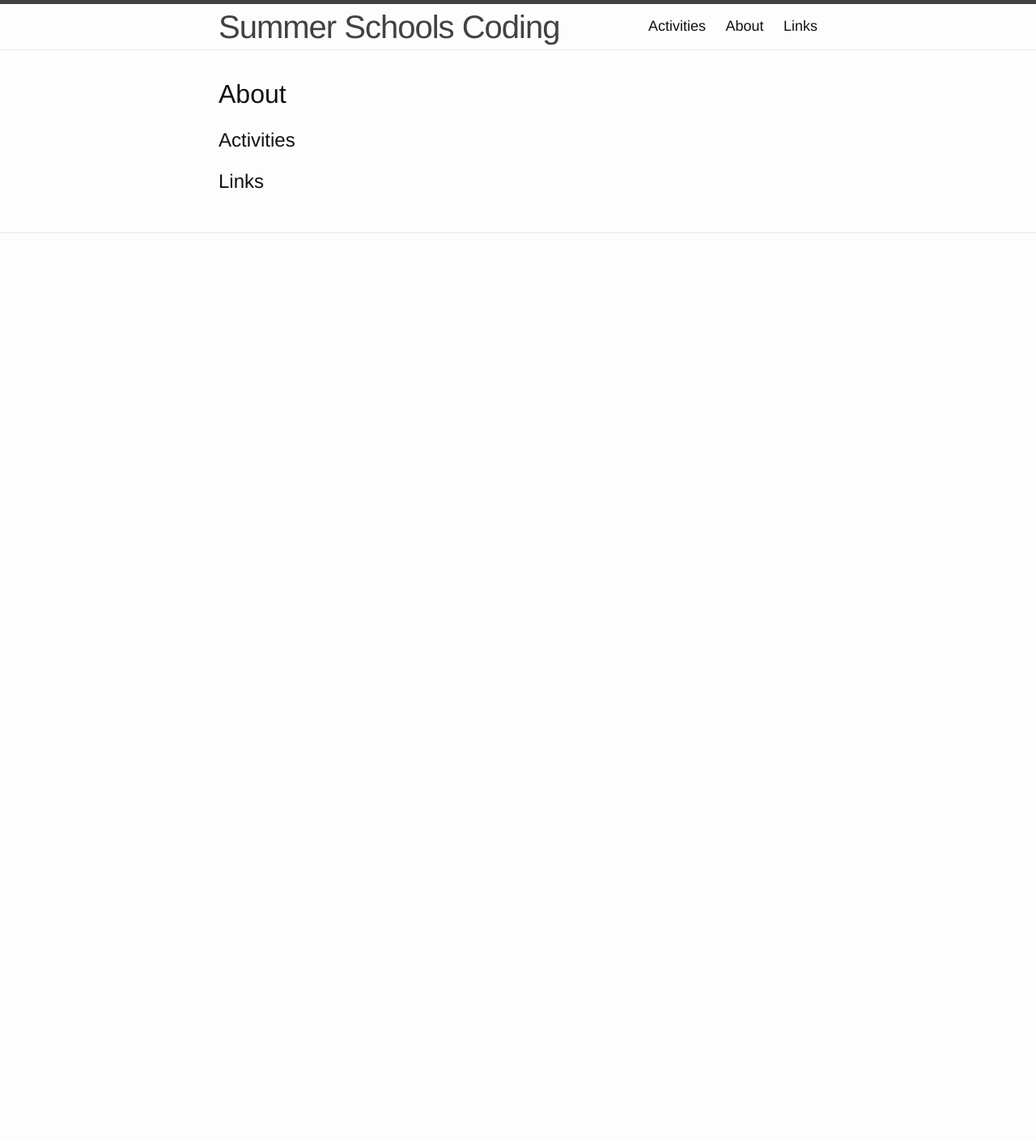
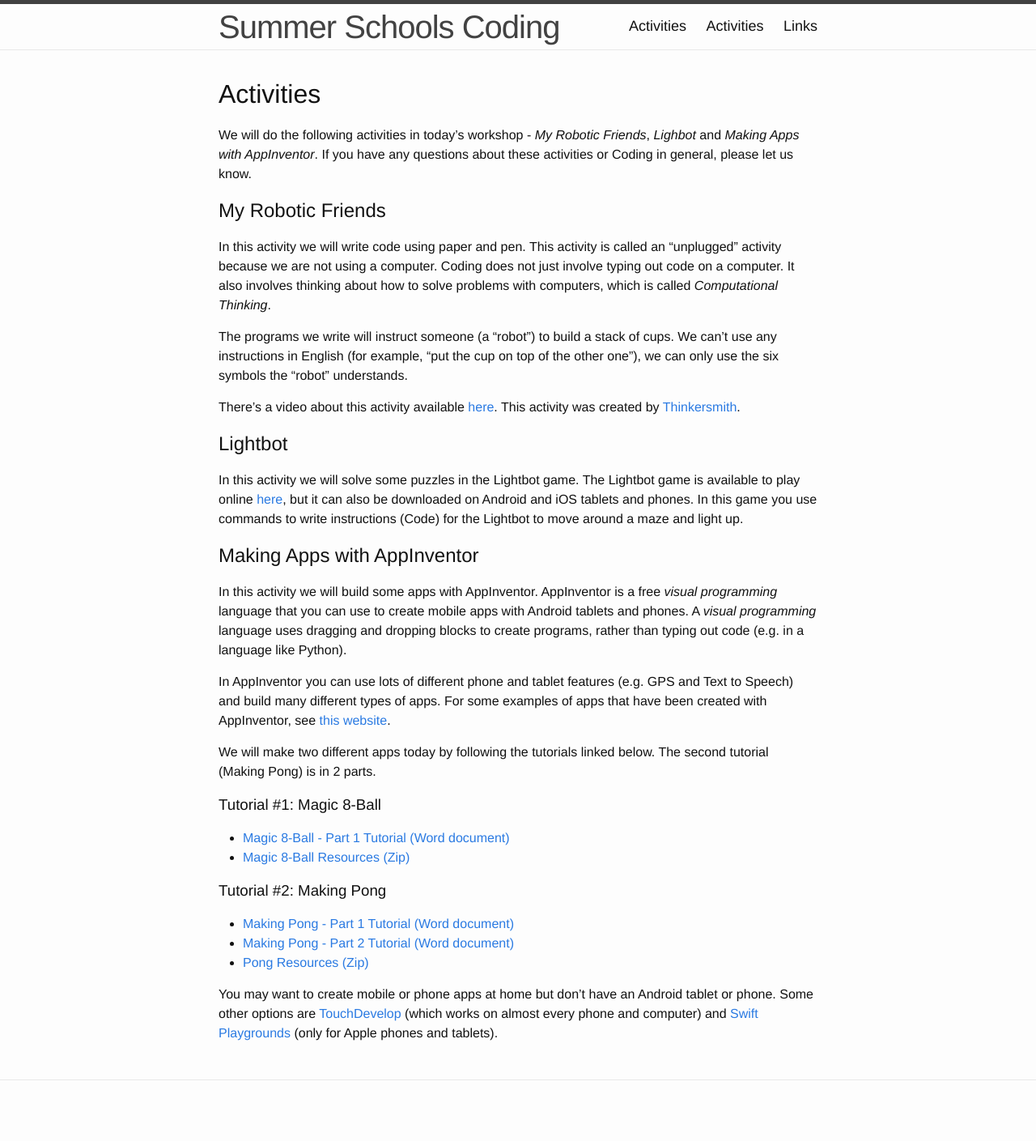
Before and after one commit to cs4s/ss-2016, a Jekyll site: the page built from index.md, in a window 1280 px wide. Shown: the whole page at 81% size. Built offline with Jekyll 4.4.1, drawn with Linux system fonts in a browser that asks for light colours; our own code applies the rules of GitHub Pages for plain Markdown files; before the commit the page ends 900 px from its top, so only the background shows below that.

Commit message:
Adds AppInventor content

```diff
--- a/index.md
+++ b/index.md
@@ -2,8 +2,50 @@
 layout: default
 ---
 
-# About
+# Activities
 
-## Activities
+We will do the following activities in today's workshop - *My Robotic Friends*, *Lighbot* and *Making Apps with AppInventor*.
+If you have any questions about these activities or Coding in general, please let us know.
 
-## Links
+## My Robotic Friends
+
+In this activity we will write code using paper and pen.
+This activity is called an "unplugged" activity because we are not using a computer.
+Coding does not just involve typing out code on a computer. It also involves thinking about how to solve problems with computers, which is called *Computational Thinking*.
+
+The programs we write will instruct someone (a "robot") to build a stack of cups.
+We can't use any instructions in English (for example, "put the cup on top of the other one"), we can only use the six symbols the "robot" understands.
+
+There's a video about this activity available [here](https://www.youtube.com/watch?v=pUXlZipzkFM){:target="_blank"}. This activity was created by [Thinkersmith](http://www.thinkersmith.org/curriculum.php){:target="_blank"}.
+
+## Lightbot
+
+In this activity we will solve some puzzles in the Lightbot game.
+The Lightbot game is available to play online [here](https://lightbot.com/hocflash.html){:target="_blank"}, but it can also be downloaded on Android and iOS tablets and phones.
+In this game you use commands to write instructions (Code) for the Lightbot to move around a maze and light up.
+
+## Making Apps with AppInventor
+
+In this activity we will build some apps with AppInventor.
+AppInventor is a free *visual programming* language that you can use to create mobile apps with Android tablets and phones.
+A *visual programming* language uses dragging and dropping blocks to create programs, rather than typing out code (e.g. in a language like Python).
+
+In AppInventor you can use lots of different phone and tablet features (e.g. GPS and Text to Speech) and build many different types of apps.
+For some examples of apps that have been created with AppInventor, see [this website](http://appinventor.mit.edu/explore/stories.html){:target="_blank"}.
+
+We will make two different apps today by following the tutorials linked below.
+The second tutorial (Making Pong) is in 2 parts.
+
+### Tutorial #1: Magic 8-Ball
+
+- [Magic 8-Ball - Part 1 Tutorial (Word document)](8Ball_activity.docx)
+- [Magic 8-Ball Resources (Zip)](8Ball_resources.zip)
+
+### Tutorial #2: Making Pong
+
+- [Making Pong - Part 1 Tutorial (Word document)](Pong_activity_part1.docx)
+- [Making Pong - Part 2 Tutorial (Word document)](Pong_activity_part2.docx)
+- [Pong Resources (Zip)](Pong_resources.zip)
+
+You may want to create mobile or phone apps at home but don't have an Android tablet or phone.
+Some other options are [TouchDevelop](https://www.touchdevelop.com/){:target="_blank"} (which works on almost every phone and computer) and [Swift Playgrounds](http://www.apple.com/au/swift/playgrounds/){:target="_blank"} (only for Apple phones and tablets).
```
Also changed, not shown: 5 other files.
